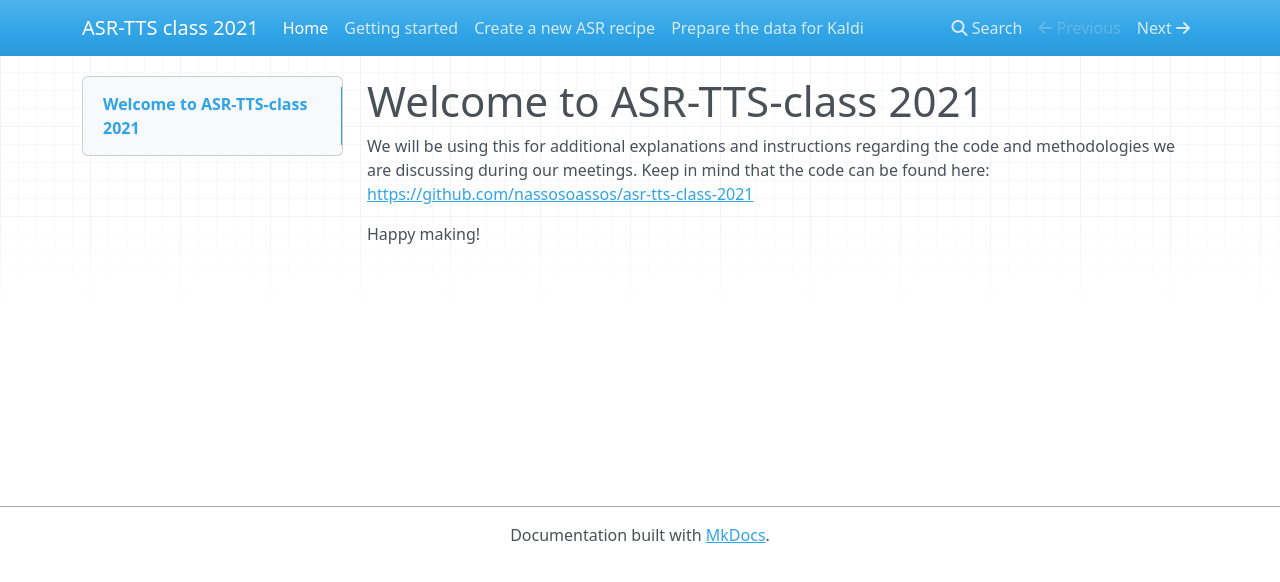
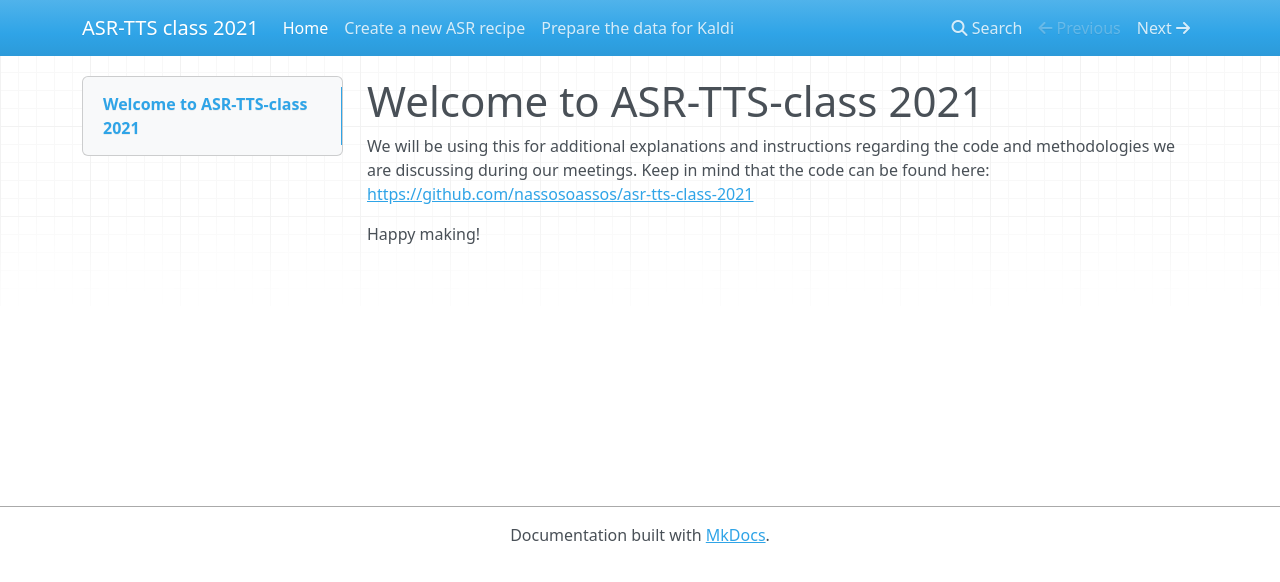
Before and after one commit to nassosoassos/asr-tts-class-2021, an MkDocs documentation site: the page built from docs/index.md, in a window 1280 px wide. Shown: the top 582 px of the page. Built offline with MkDocs 1.6.1, drawn with Linux system fonts in a browser that asks for light colours; nearby versions of some CDN libraries.

Commit message:
Remove getting started page

```diff
--- a/mkdocs.yml
+++ b/mkdocs.yml
@@ -1,6 +1,5 @@
 site_name: ASR-TTS class 2021
 nav:
   - Home: index.md
-  - Getting started: start.md
   - Create a new ASR recipe: recipe.md
   - Prepare the data for Kaldi: prepare.md
```
